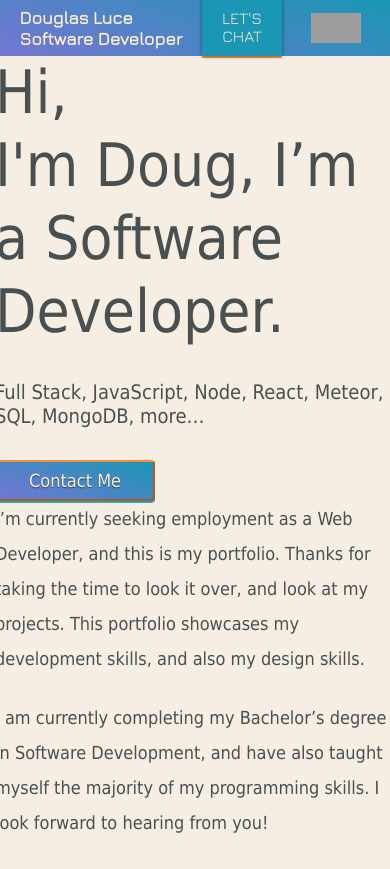
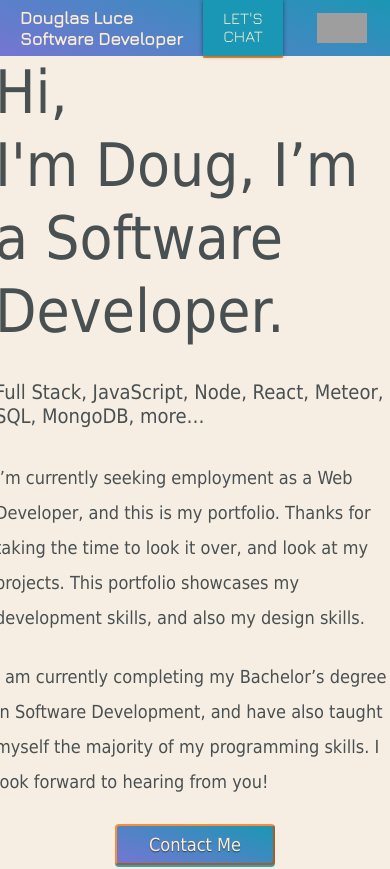
Before and after one commit to Doug-Luce/portfolio-site, a React (Create React App) app: page / in a window 390 px wide. Shown: the top 869 px of the page. Built offline with nearby package versions, Linux system fonts and the light colour scheme; grey boxes are pictures that could not be loaded.

Commit message:
Worked on homepage trying to make mobile scale better.

```diff
--- a/src/components/styles/NavStyles.js
+++ b/src/components/styles/NavStyles.js
@@ -3,10 +3,11 @@ import * as palette from '../color';
 
 const NavStyles = styled.nav`
   align-items: center;
-  height: 3.5rem;
   background-image: ${palette.navGradient};
   display: flex;
+  height: 3.5rem;
   justify-content: space-between;
+  min-width: 400px;
 
   #logo {
     color:${palette.lightCream};
@@ -14,8 +15,8 @@ const NavStyles = styled.nav`
   }
 
   #logo:hover {
+    background-image: none;
     text-shadow:none;
-    background-image: none;
   }
 
   li a {
@@ -25,12 +26,12 @@ const NavStyles = styled.nav`
   }
 
   li a:hover {
-    text-shadow: 2px 2px 10px ${palette.black};
     background-image: linear-gradient(120deg, #F88D35 0%, #32A2BB 100%);
     background-repeat: no-repeat;
     background-size: 100% 0.2em;
     background-position: 0 100%;
     padding-bottom: 6px;
+    text-shadow: 2px 2px 10px ${palette.black};
   }
 
   h4 {
--- a/src/pages/Home.js
+++ b/src/pages/Home.js
@@ -11,12 +11,29 @@ const Div = styled.section`
   padding-top: 9rem;
   padding-bottom: 5rem;
 
+  .mobile-contact {
+    display: none;
+    padding-top: 25px;
+  }
+  /* @media (max-width: 400px) {
+    display: block;
+  } */
+
   @media (max-width: 768px) {
     align-items: center;
+    /* display: block; */
     flex-direction:column;
     padding-top: 0;
     .left, .right {
       padding: 0;
+    }
+    .home-contact {
+      display:none;
+    }
+    .mobile-contact {
+      display: flex;
+    align-items: center;
+    justify-content: center;
     }
   }
 `;
@@ -34,7 +51,7 @@ const Home = (props) => (
           React, Meteor, SQL, MongoDB,
           more…
       </H2>
-      <div>
+      <div className="home-contact">
         <ContactButton onClick={() => props.history.push('/contact')}>Contact Me</ContactButton>
       </div>
     </div>
@@ -52,6 +69,9 @@ const Home = (props) => (
             look forward to hearing from you!
       </P>
     </div>
+    <div className="mobile-contact">
+        <ContactButton onClick={() => props.history.push('/contact')}>Contact Me</ContactButton>
+      </div>
   </Div>
   </HomeStyles>
 );
--- a/src/pages/styles/HomeStyles.js
+++ b/src/pages/styles/HomeStyles.js
@@ -2,7 +2,6 @@ import styled from 'styled-components';
 
 const HomeStyles = styled.div`
   .left {
-    padding-left: 5%;
     width: 30rem;
   }
 
@@ -16,7 +15,6 @@ const HomeStyles = styled.div`
     padding-bottom: 2rem;
   }
   .right {
-    padding-right: 5%;
     width: 28rem;
   }
 
@@ -30,6 +28,12 @@ const HomeStyles = styled.div`
     padding-bottom: 1.5rem;
   }
 
+  @media (max-width: 850px) {
+    .left, .right {
+      padding: 0 5% 0 5%;
+    }
+  }
+
   @media (max-width: 1085px) {
     .left, .right {
       width: 25rem;
```
